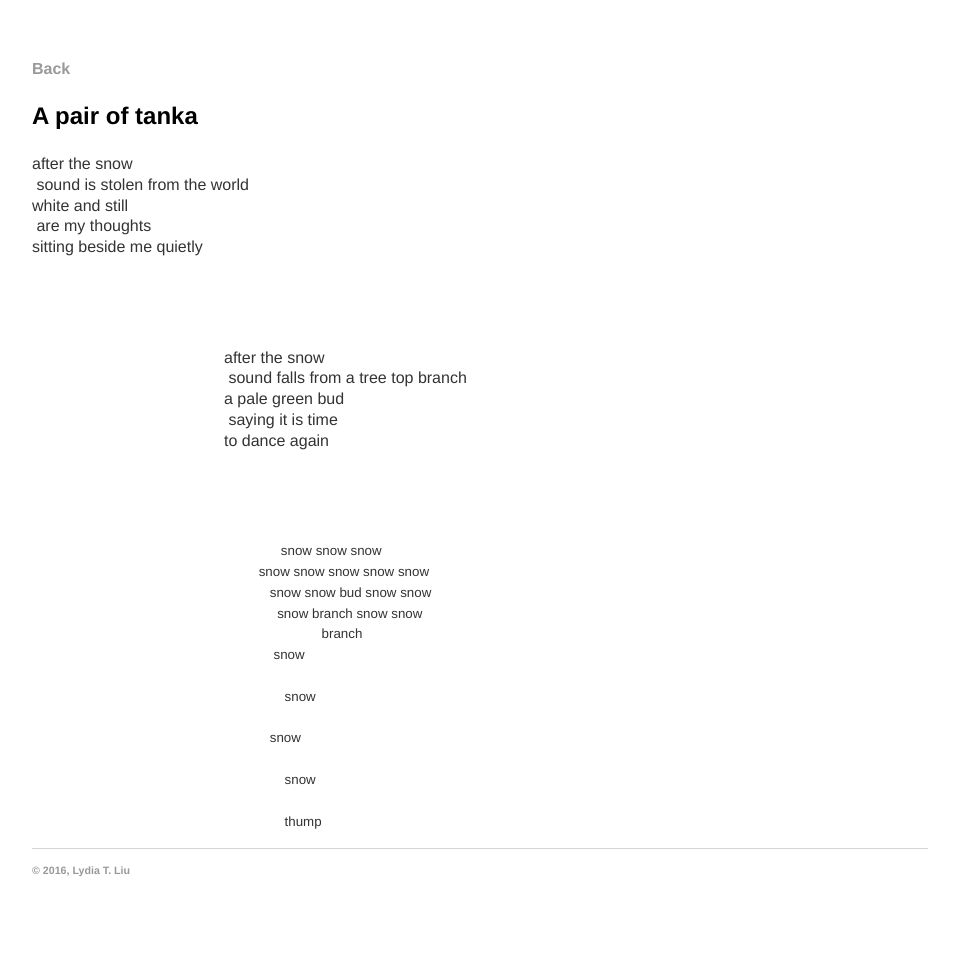
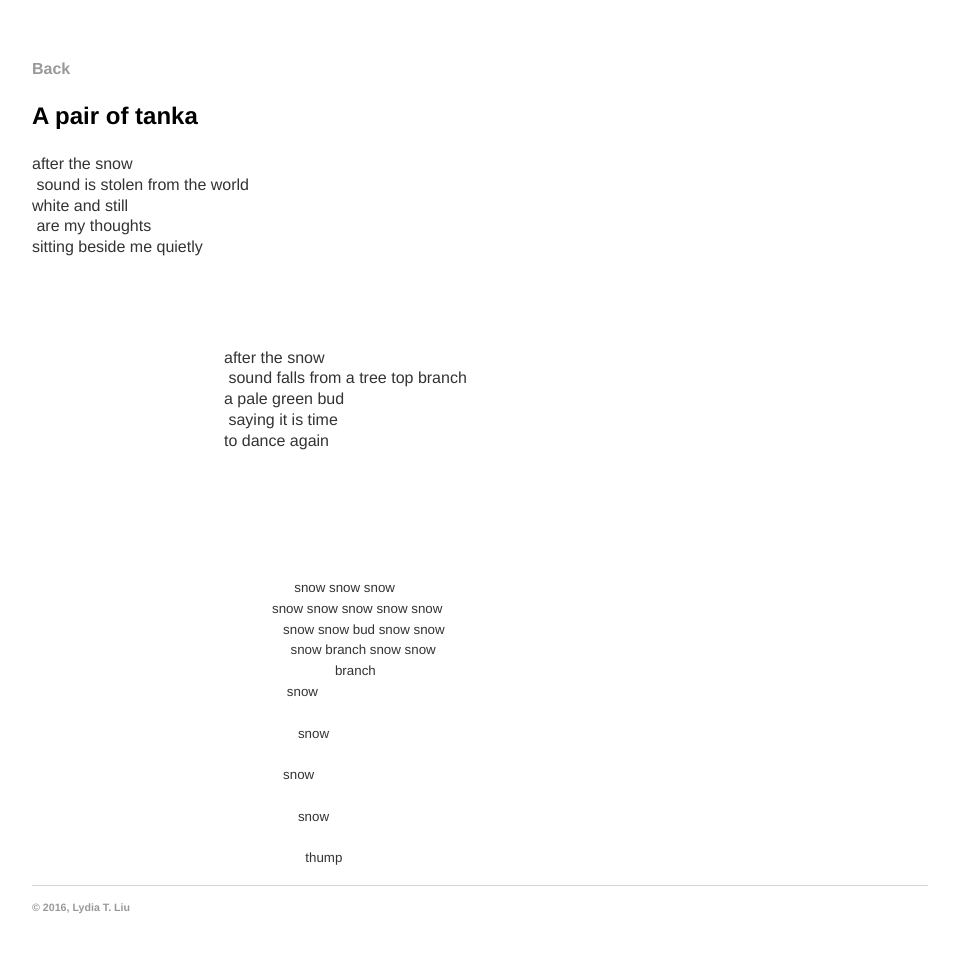
Before and after one commit to serenalwang/serenalwang.github.io, a Jekyll site: the page built from poems/one.md, in a window 1280 px wide. Shown: the whole page, without its empty margins (160-1119 px from the left). Built offline with Jekyll 4.4.1, drawn with Linux system fonts in a browser that asks for light colours; before the commit the page ends 937 px from its top, so only the background shows below that.

Commit message:
Update one.md

```diff
--- a/poems/one.md
+++ b/poems/one.md
@@ -30,8 +30,9 @@ to dance again
 
 &nbsp;
 
+&nbsp;
 
-<span style ="display:inline-block;font-size: 10pt;margin-left:17em;">
+<span style ="display:inline-block;font-size: 10pt;margin-left:18em;">
 &nbsp;&nbsp;&nbsp;&nbsp;&nbsp;&nbsp;snow snow snow
 snow snow snow snow snow
 &nbsp;&nbsp;&nbsp;snow snow bud snow snow
@@ -45,5 +46,5 @@ snow snow snow snow snow
 &nbsp;
 &nbsp;&nbsp;&nbsp;&nbsp;&nbsp;&nbsp;&nbsp;snow
 &nbsp;
-&nbsp;&nbsp;&nbsp;&nbsp;&nbsp;&nbsp;&nbsp;thump
+&nbsp;&nbsp;&nbsp;&nbsp;&nbsp;&nbsp;&nbsp;&nbsp;&nbsp;thump
 </span>
```
